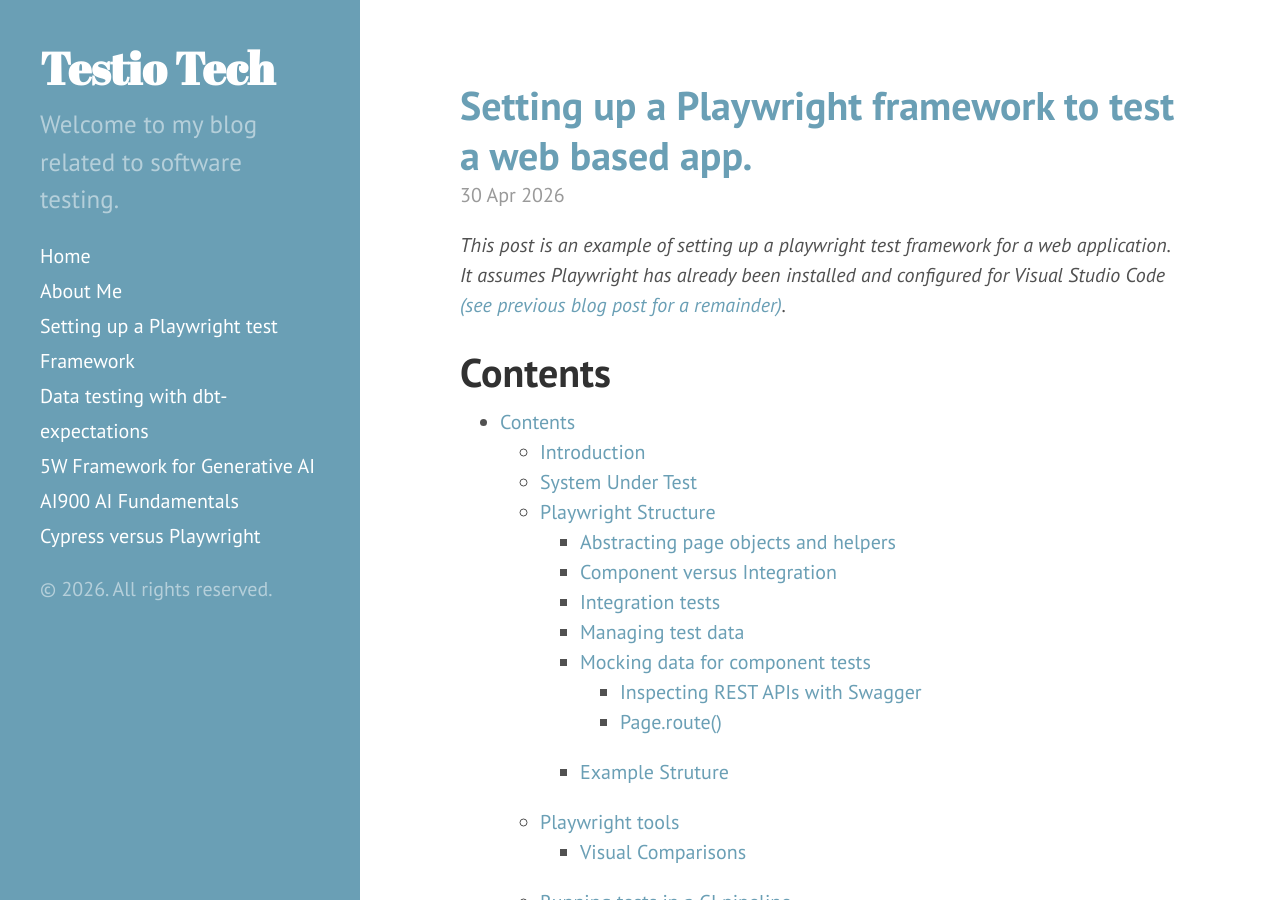
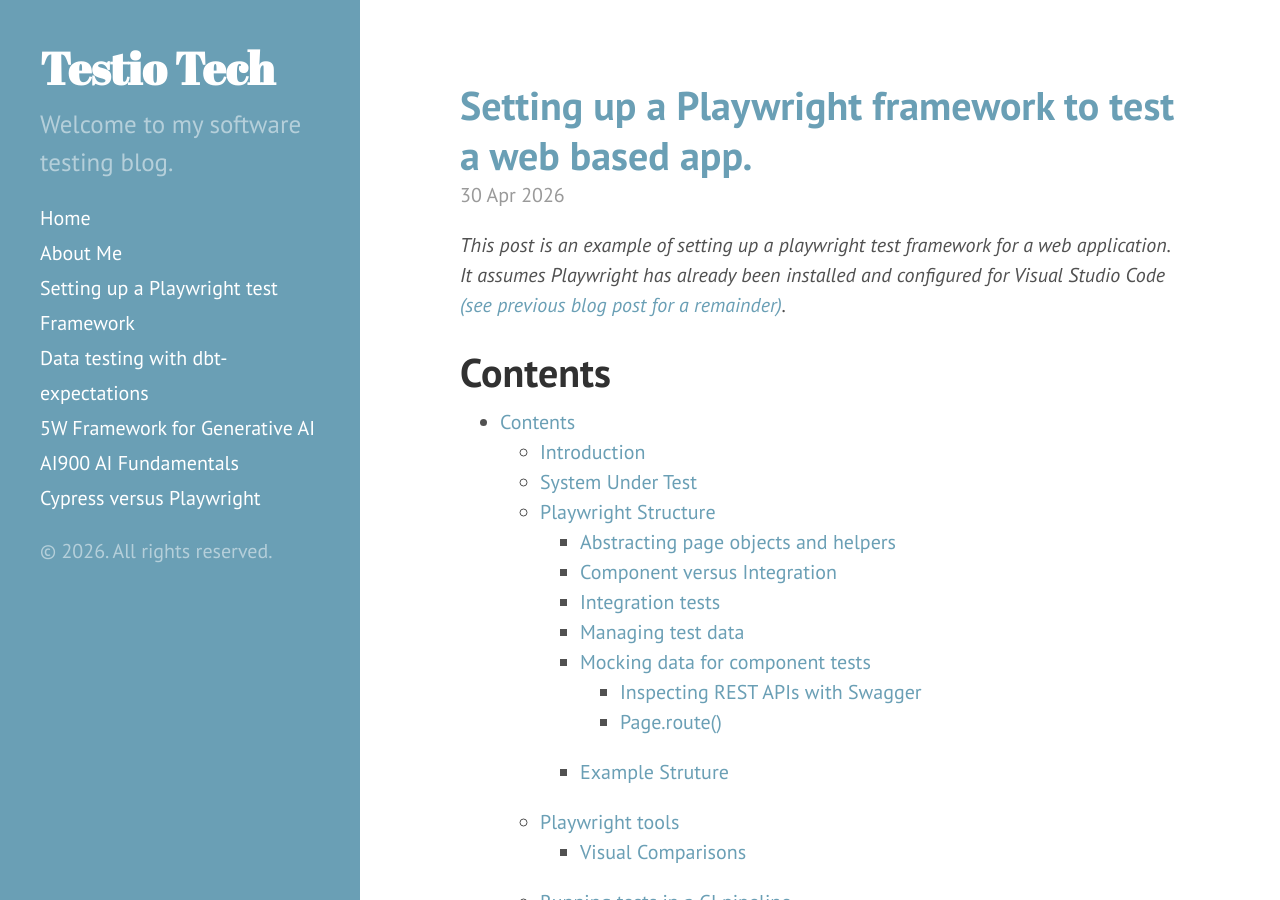
Before and after one commit to dp2020-dev/github.io, a Jekyll site: the page built from index.html, in a window 1280 px wide and 900 px high. Built offline with Jekyll 4.4.1, drawn with Linux system fonts in a browser that asks for light colours; the list of posts is cut into pages by our own code.

Commit message:
Changing blog tagline.

```diff
--- a/_config.yml
+++ b/_config.yml
@@ -10,7 +10,7 @@ permalink: pretty
 # Setup
 title: Testio Tech
 tagline: "A blog related to software testing"
-description: "Welcome to my blog related to software testing."
+description: "Welcome to my software testing blog."
 
 url: https://testiotech.com/
 baseurl:
```
